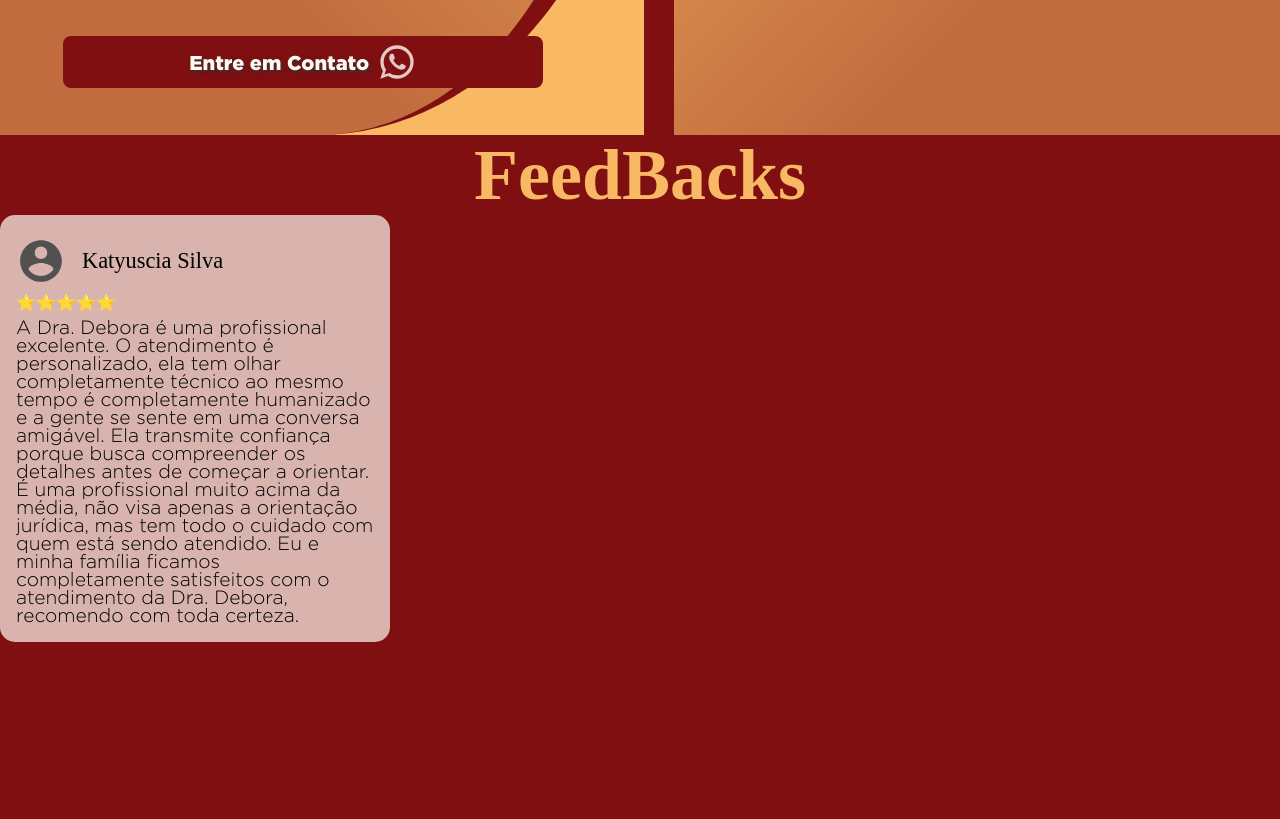
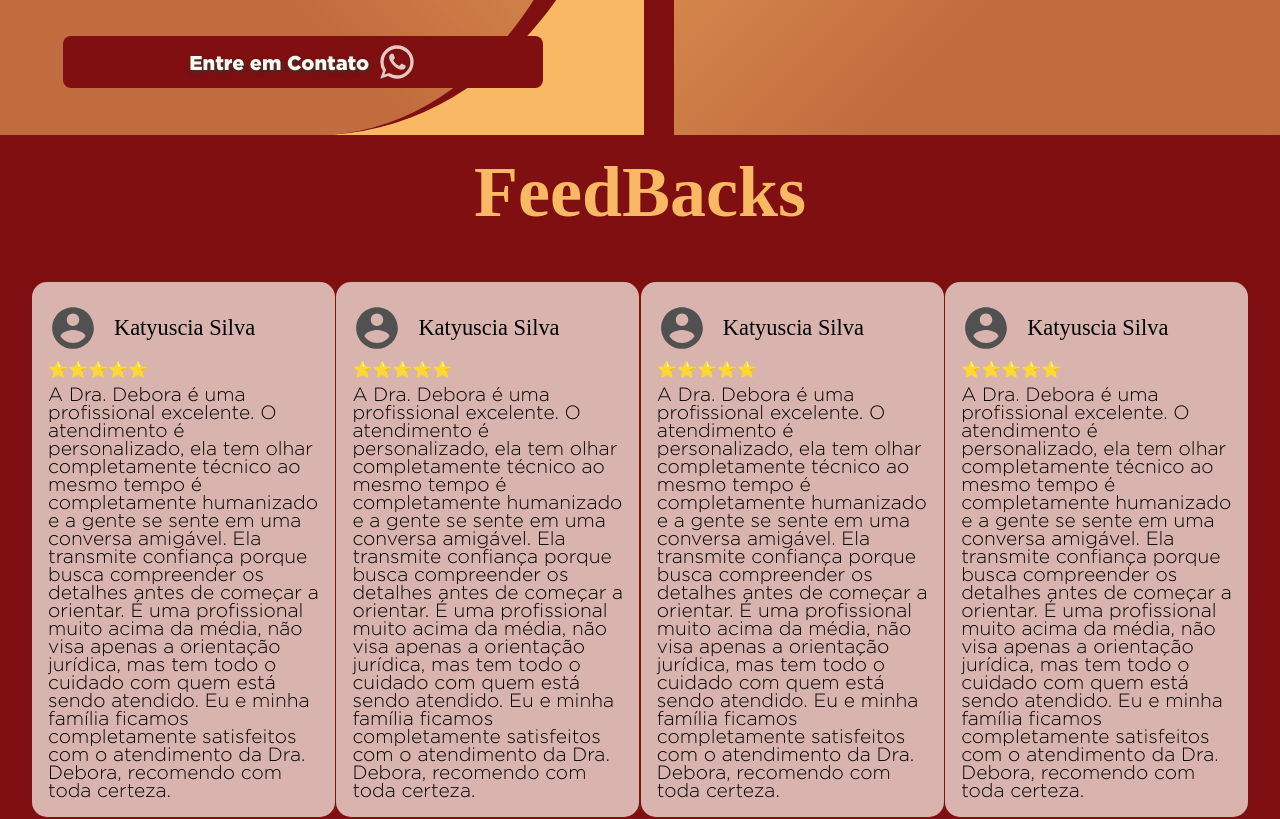
Before and after one commit to MaiaAndrey31/DeboraMorroneAdvogada, a React (Vite) app: page / in a window 1280 px wide. Shown: the part 6600-7419 px from the top of the page. Built offline with nearby package versions, Linux system fonts and the light colour scheme.

Commit message:
FeatFeedback

```diff
--- a/src/containers/FeedBack/index.jsx
+++ b/src/containers/FeedBack/index.jsx
@@ -1,16 +1,31 @@
-import ReviewCard from "../../components/ReviewCard";
-import { Container, Title } from "./style";
-
-
-
+import ReviewCard from '../../components/ReviewCard'
+import { Container, Title, ReviewBox } from './style'
 
 export default function Feedback() {
+  return (
+    <Container>
+      <Title>
+        <h1>FeedBacks</h1>
+      </Title>
 
-    return (
-        <Container>
-        <Title><h1>FeedBacks</h1></Title>
-
-        <div><ReviewCard person= "Katyuscia Silva" review= "A Dra. Debora é uma profissional excelente. O atendimento é personalizado, ela tem olhar completamente técnico ao mesmo tempo é completamente humanizado e a gente se sente em uma conversa amigável. Ela transmite confiança porque busca compreender os detalhes antes de começar a orientar. É uma profissional muito acima da média, não visa apenas a orientação jurídica, mas tem todo o cuidado com quem está sendo atendido. Eu e minha família ficamos completamente satisfeitos com o atendimento da Dra. Debora, recomendo com toda certeza." /></div>
-        </Container>
-    )
+      <ReviewBox>
+        <ReviewCard
+          person="Katyuscia Silva"
+          review="A Dra. Debora é uma profissional excelente. O atendimento é personalizado, ela tem olhar completamente técnico ao mesmo tempo é completamente humanizado e a gente se sente em uma conversa amigável. Ela transmite confiança porque busca compreender os detalhes antes de começar a orientar. É uma profissional muito acima da média, não visa apenas a orientação jurídica, mas tem todo o cuidado com quem está sendo atendido. Eu e minha família ficamos completamente satisfeitos com o atendimento da Dra. Debora, recomendo com toda certeza."
+        />
+        <ReviewCard
+          person="Katyuscia Silva"
+          review="A Dra. Debora é uma profissional excelente. O atendimento é personalizado, ela tem olhar completamente técnico ao mesmo tempo é completamente humanizado e a gente se sente em uma conversa amigável. Ela transmite confiança porque busca compreender os detalhes antes de começar a orientar. É uma profissional muito acima da média, não visa apenas a orientação jurídica, mas tem todo o cuidado com quem está sendo atendido. Eu e minha família ficamos completamente satisfeitos com o atendimento da Dra. Debora, recomendo com toda certeza."
+        />
+        <ReviewCard
+          person="Katyuscia Silva"
+          review="A Dra. Debora é uma profissional excelente. O atendimento é personalizado, ela tem olhar completamente técnico ao mesmo tempo é completamente humanizado e a gente se sente em uma conversa amigável. Ela transmite confiança porque busca compreender os detalhes antes de começar a orientar. É uma profissional muito acima da média, não visa apenas a orientação jurídica, mas tem todo o cuidado com quem está sendo atendido. Eu e minha família ficamos completamente satisfeitos com o atendimento da Dra. Debora, recomendo com toda certeza."
+        />
+        <ReviewCard
+          person="Katyuscia Silva"
+          review="A Dra. Debora é uma profissional excelente. O atendimento é personalizado, ela tem olhar completamente técnico ao mesmo tempo é completamente humanizado e a gente se sente em uma conversa amigável. Ela transmite confiança porque busca compreender os detalhes antes de começar a orientar. É uma profissional muito acima da média, não visa apenas a orientação jurídica, mas tem todo o cuidado com quem está sendo atendido. Eu e minha família ficamos completamente satisfeitos com o atendimento da Dra. Debora, recomendo com toda certeza."
+        />
+      </ReviewBox>
+    </Container>
+  )
 }
--- a/src/containers/FeedBack/style.js
+++ b/src/containers/FeedBack/style.js
@@ -2,15 +2,15 @@ import styled from "styled-components"
 import { theme } from "../../styles/theme"
 
 export const Container = styled.div`
-height: 100vh;
-width: 100%;
+height: auto;
+width: 100vw;
 background-color: ${theme.colors.primary};
 
 `
 
 
 export const Title = styled.div`
- height: 10vh;
+ height: 10%;
  display: flex;
  padding: 1rem;
  align-items: center;
@@ -24,3 +24,11 @@ export const Title = styled.div`
 
 
 `
+
+export const ReviewBox = styled.div`
+
+display: flex;
+gap: .1rem;
+justify-content: space-around;
+padding: 2rem;
+`
```
